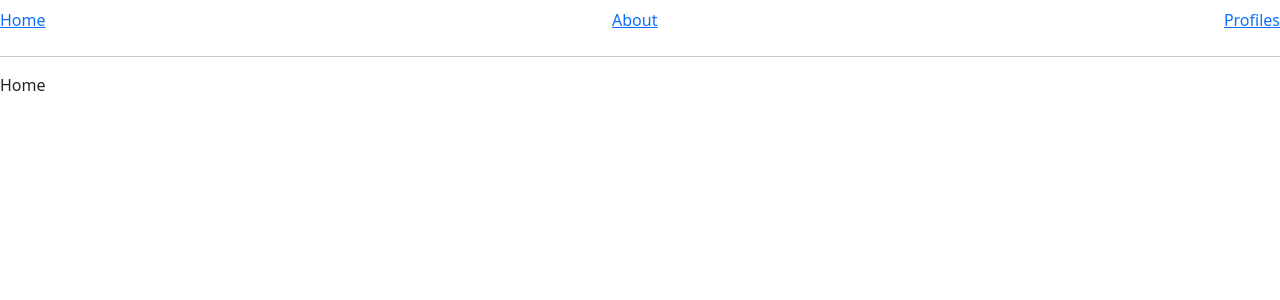
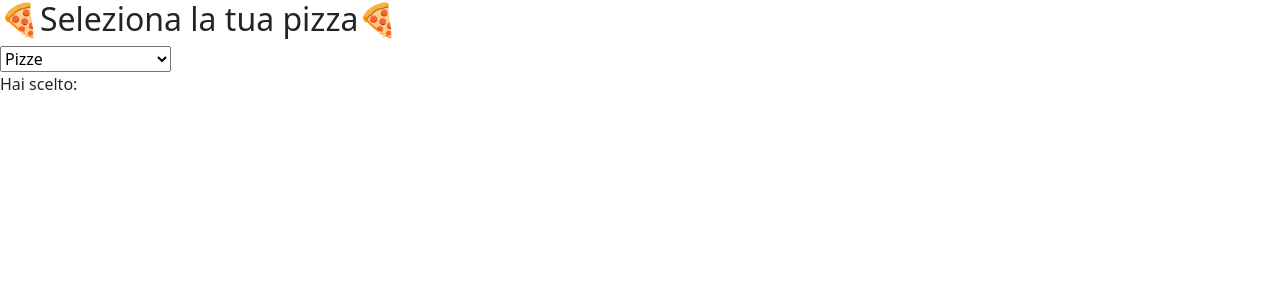
Before and after one commit to Nico-Oz-ops/WEB, a React (Create React App) app in the folder WEB_2/prima-app/: page / in a window 1280 px wide. Shown: the top 300 px of the page. Built offline with nearby package versions, Linux system fonts and the light colour scheme.

Commit message:
Update 7

```diff
--- a/WEB_2/prima-app/src/App.js
+++ b/WEB_2/prima-app/src/App.js
@@ -1,4 +1,9 @@
 import "./App.css";
+// import Esercizio_01 from "./Esercizi/Esercizi_base_useState/Esercizio_01";
+// import Esercizio_01_v2 from "./Esercizi/Esercizi_base_useState/Esercizio_01_v2";
+import Esercizio_02 from "./Esercizi/Esercizi_base_useState/Esercizio_02";
+import Esercizio_03 from "./Esercizi/Esercizi_base_useState/Esercizio_03";
+import Esercizio_04 from "./Esercizi/Esercizi_base_useState/Esercizio_04";
 // import Clock from "./Clock";
 // import Componente1, { Anagrafica, Messaggio } from "./Componente1";
 // import Persona from "./Esercizi/esercizio1";
@@ -23,7 +28,7 @@ import "./App.css";
 // import Termostato2 from "./Esercizi/Da_Zero_a_Piccola_App/Esercizio_04/Fatto_in_classe/Termostato2";
 // import Menu from "./Esercizi/Da_Zero_a_Piccola_App/Menu";
 // import MainComponent from "./components/MainComponent";
-import ProvaRouterData from "./Esercizi/router/ProvaRouterData";
+// import ProvaRouterData from "./Esercizi/router/ProvaRouterData";
 
 function App() {
   // let nome = "Roberto";
@@ -243,7 +248,17 @@ function App() {
 
   // return <MainComponent></MainComponent>
 
-  return <ProvaRouterData></ProvaRouterData>;
+  // return <ProvaRouterData></ProvaRouterData>;
+
+  // return <Esercizio_01/>
+
+  // return <Esercizio_01_v2/>
+
+  // return <Esercizio_02/>
+
+  // return <Esercizio_03/>
+
+  return <Esercizio_04/>
 }
 
 export default App;
--- /dev/null
+++ b/WEB_2/prima-app/src/Esercizi/Esercizi_base_useState/Esercizio_01.js
@@ -0,0 +1,32 @@
+/*
+1. Mostra/Nascondi Testo
+
+Obiettivo: Un bottone che mostra/nasconde un paragrafo di testo
+
+Requisiti:
+● Un bottone con scritto "Mostra" o "Nascondi"
+● useState con valore booleano (true/false)
+● Quando clicchi, il testo appare o scompare
+
+Concetti: boolean state, conditional rendering
+*/
+
+import React, { useState } from "react";
+
+const Esercizio_01 = () => {
+  const [isVisible, setIsVisible] = useState(false);
+
+  const toggleVisibility = () => {
+    setIsVisible(!isVisible);
+  };
+  return (
+    <div>
+      <button onClick={toggleVisibility}>
+        {isVisible ? "Nascondi" : "Mostra"}
+      </button>
+      {isVisible && <p>Questo è il testo da mostrare o nascondere</p>}
+    </div>
+  );
+};
+
+export default Esercizio_01;
--- /dev/null
+++ b/WEB_2/prima-app/src/Esercizi/Esercizi_base_useState/Esercizio_01_v2.js
@@ -0,0 +1,16 @@
+import React, { useState } from "react";
+
+const Esercizio_01_v2 = () => {
+  const [mostra, setMostra] = useState(true);
+
+  return (
+    <div>
+      <button onClick = {() => setMostra(!mostra)}>
+        {mostra ? "Nascondi" : "Mostra"}
+      </button>
+      {mostra && <p>Mi vedi</p>}
+    </div>
+  );
+};
+
+export default Esercizio_01_v2;
--- /dev/null
+++ b/WEB_2/prima-app/src/Esercizi/Esercizi_base_useState/Esercizio_02.js
@@ -0,0 +1,48 @@
+/*
+2. Cambio Colore Testo
+
+Obiettivo: 3 bottoni (Rosso, Verde, Blu) che cambiano il colore di un testo
+
+Requisiti:
+● Un titolo "Ciao Mondo!"
+● 3 bottoni colorati
+● useState per memorizzare il colore scelto
+● Il testo cambia colore quando clicchi un bottone
+
+Concetti: string state, inline styles
+*/
+
+import React, { useState } from "react";
+
+const Esercizio_02 = () => {
+  const [colore, setColore] = useState("");
+
+  const cambiaColore = (nuovocolore) => {
+    setColore(nuovocolore);
+  };
+  return (
+    <div>
+      <h1 style={{ color: colore }}>JavaScreaaaaam😱!</h1>
+      <button
+        style={{ backgroundColor: "red", color: "white", marginRight: "5px" }}
+        onClick={() => cambiaColore("red")}
+      >
+        Rosso
+      </button>
+      <button
+        style={{ backgroundColor: "green", color: "white", marginRight: "5px" }}
+        onClick={() => cambiaColore("green")}
+      >
+        Verde
+      </button>
+      <button
+        style={{ backgroundColor: "blue", color: "white", marginRight: "5px" }}
+        onClick={() => cambiaColore("blue")}
+      >
+        Blue
+      </button>
+    </div>
+  );
+};
+
+export default Esercizio_02;
--- /dev/null
+++ b/WEB_2/prima-app/src/Esercizi/Esercizi_base_useState/Esercizio_03.js
@@ -0,0 +1,36 @@
+/*
+3. Echo Input
+
+Obiettivo: Quello che scrivi nell'input appare sotto in tempo reale
+
+Requisiti:
+● Un campo input
+● useState per il testo
+● Mostra sotto l'input: "Hai scritto: [testo]"
+● Si aggiorna mentre scrivi
+
+Concetti: input handling, onChange event
+*/
+import React, { useState } from "react";
+
+const Esercizio_03 = () => {
+  const [testo, setTesto] = useState("");
+
+  const handleInputChange = (event) => {
+    setTesto(event.target.value);
+  };
+
+  return (
+    <div>
+      <input
+        type="text"
+        placeholder="Scrivi quello che vuoi ✍🏼"
+        value={testo}
+        onChange={handleInputChange}
+      />
+      <p>Hai scritto: {testo}</p>
+    </div>
+  );
+};
+
+export default Esercizio_03;
--- /dev/null
+++ b/WEB_2/prima-app/src/Esercizi/Esercizi_base_useState/Esercizio_04.js
@@ -0,0 +1,37 @@
+/*
+4. Selettore Pizza
+
+Obiettivo: Dropdown per scegliere la tua pizza preferita e mostrare la scelta
+
+Requisiti:
+● Select con 4-5 tipi di pizza (Margherita, Diavola, Capricciosa...)
+● useState per la pizza selezionata
+● Mostra: "Hai scelto: [nome pizza]"
+
+Concetti: select handling, string stat
+*/
+import React, { useState } from "react";
+
+const Esercizio_04 = () => {
+  const [pizza, setPizza] = useState("");
+
+  const handleSelectChange = (event) => {
+    setPizza(event.target.value);
+  };
+  return (
+    <div>
+      <h2>🍕Seleziona la tua pizza🍕</h2>
+      <select value={pizza} onChange={handleSelectChange}>
+        <option value={""} disabled>Pizze</option>
+        <option value="Margherita">Margherita 👸🏻</option>
+        <option value="Diavola">Diavola 😈</option>
+        <option value="Quattro Stagioni">Quattro Stagioni 🍂</option>
+        <option value="Capricciosa">Capricciosa 😏</option>
+        <option value="Hawaiana">Hawaiana 🫩</option>
+      </select>
+      <p>Hai scelto: {pizza}</p>
+    </div>
+  );
+};
+
+export default Esercizio_04;
```
